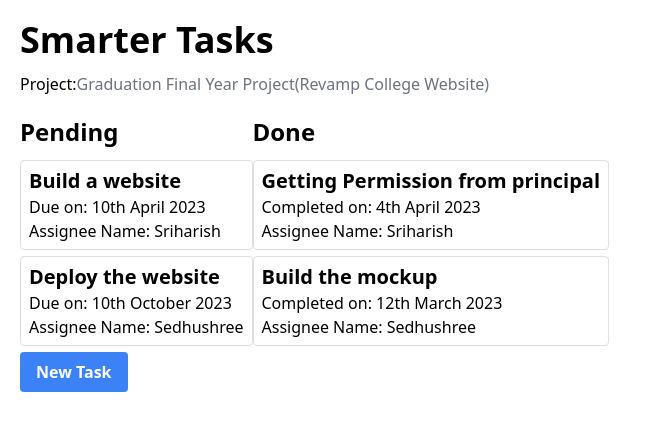
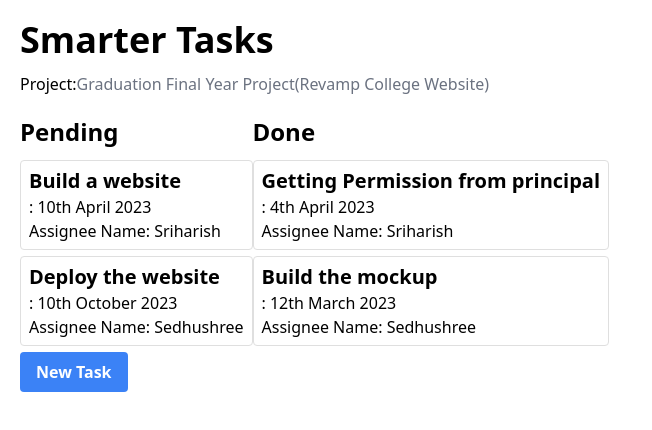
Before and after one commit to harish96880/wd301, a React (Vite) app in the folder hello-react/: page / in a window 1280 px wide. Shown: the top 430 px of the page, without its empty margins (0-652 px from the left). Built offline with nearby package versions, Linux system fonts and the light colour scheme.

Commit message:
Update App.tsx

```diff
--- a/hello-react/src/App.tsx
+++ b/hello-react/src/App.tsx
@@ -18,13 +18,13 @@ function App() {
             title="Build a website"
             dueDate="10th April 2023"
             assigneeName="Sriharish"
-            status="Due on"
+            completedAtDate="Due on"
           />
           <TaskCard
             title="Deploy the website"
             dueDate="10th October 2023"
             assigneeName="Sedhushree"
-            status="Due on"
+            completedAtDate="Due on"
           />
           <button className="bg-blue-500 hover:bg-blue-700 text-white font-bold py-2 px-4 rounded">
             New Task
@@ -36,13 +36,13 @@ function App() {
             title="Getting Permission from principal"
             dueDate="4th April 2023"
             assigneeName="Sriharish"
-            status="Completed on"
+            completedAtDate="Completed on"
           />
           <TaskCard
             title="Build the mockup"
             dueDate="12th March 2023"
             assigneeName="Sedhushree"
-            status="Completed on"
+            completedAtDate="Completed on"
           />
         </div>
       </div>
```
